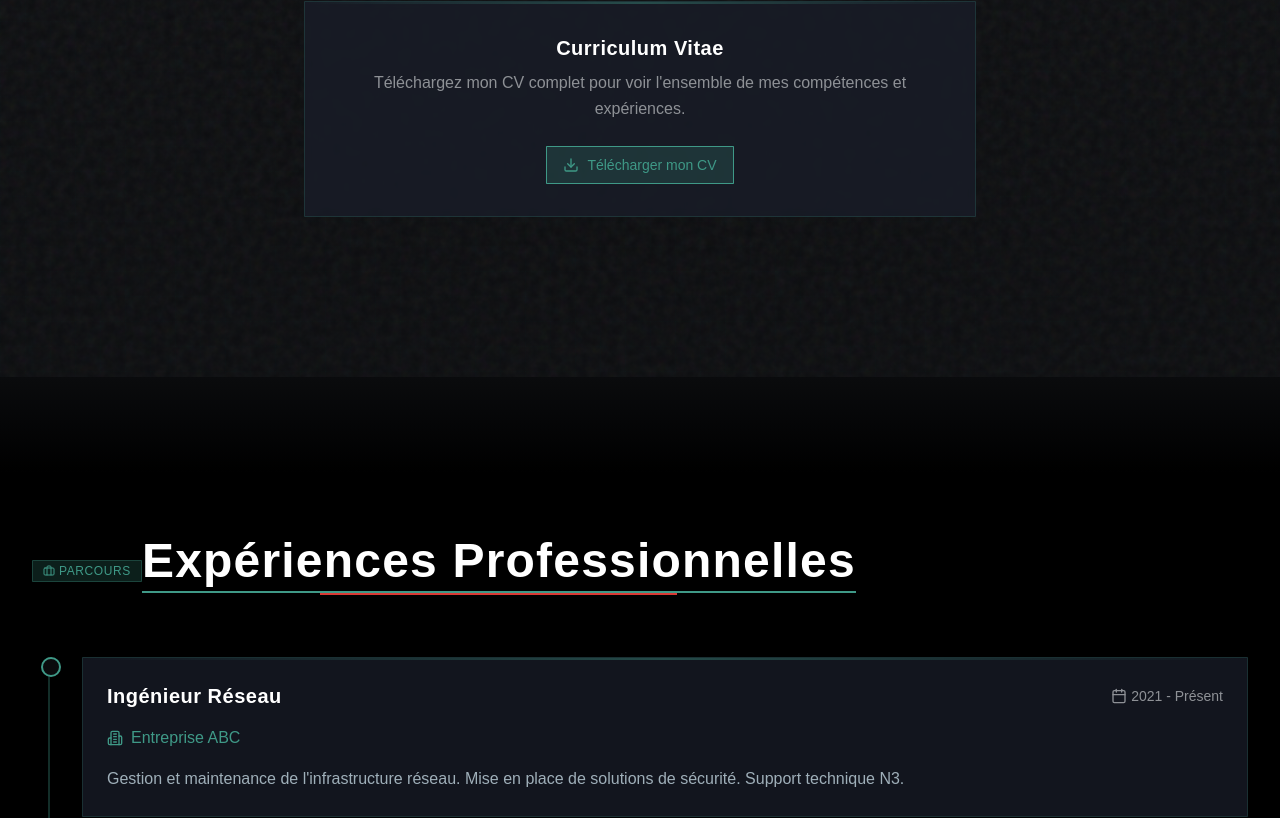
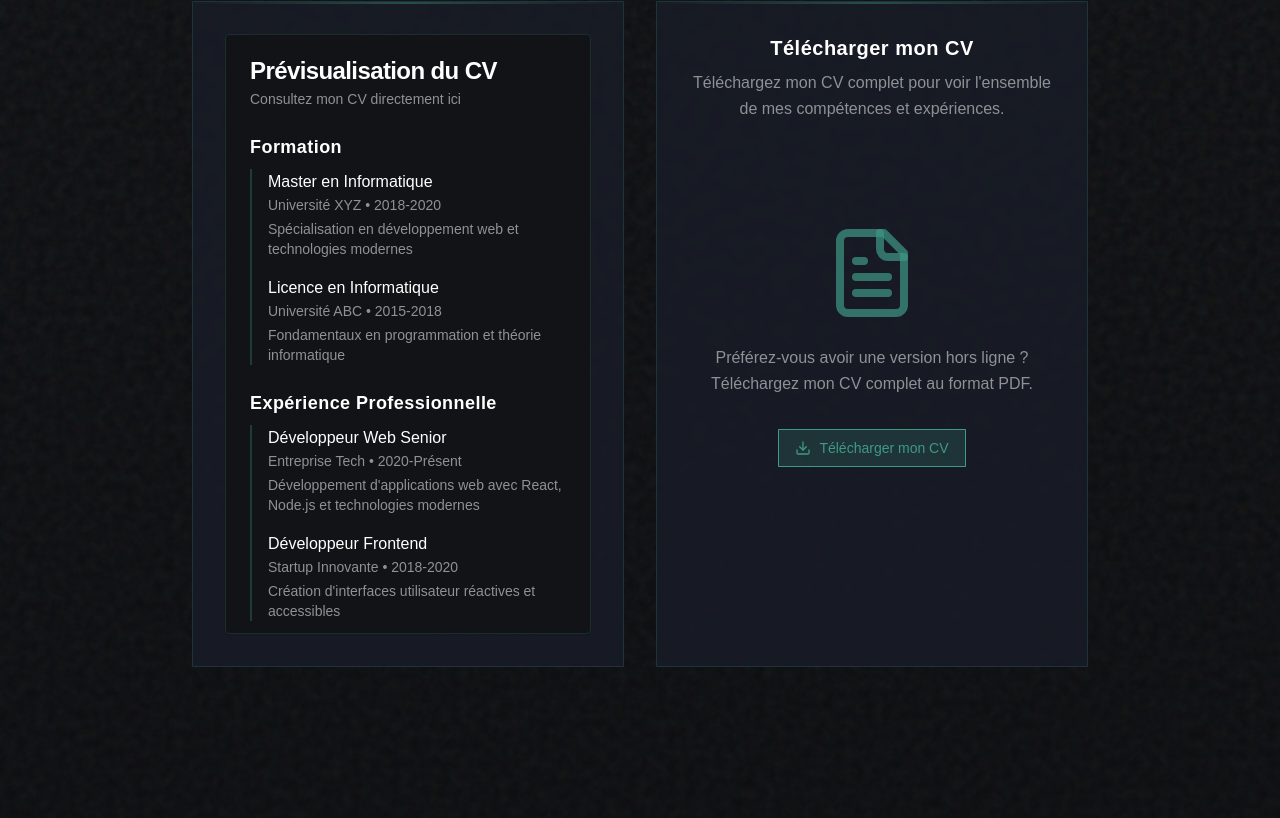
Before and after one commit to Coockiepickle/portfolio-mw-en, a React (Vite) app: page / in a window 1280 px wide. Shown: the part 5205-6023 px from the top of the page. Built offline with nearby package versions, Linux system fonts and the light colour scheme.

Commit message:
Display resume on site
The resume can now be displayed directly on the site, while retaining the download button functionality.

```diff
--- a/src/components/Resume.tsx
+++ b/src/components/Resume.tsx
@@ -2,9 +2,12 @@
 import { useState, useEffect } from 'react';
 import { FileText, Download } from 'lucide-react';
 import { cn } from '@/lib/utils';
+import { Card, CardContent, CardHeader, CardTitle, CardDescription } from '@/components/ui/card';
+import { useToast } from '@/hooks/use-toast';
 
 const Resume = () => {
   const [isVisible, setIsVisible] = useState(false);
+  const { toast } = useToast();
 
   useEffect(() => {
     const handleScroll = () => {
@@ -23,6 +26,15 @@ const Resume = () => {
     return () => window.removeEventListener('scroll', handleScroll);
   }, []);
 
+  const handleDownload = (e: React.MouseEvent) => {
+    e.preventDefault();
+    toast({
+      title: "Téléchargement du CV",
+      description: "Le téléchargement va commencer dans quelques instants",
+    });
+    // Here you would add actual download functionality
+  };
+
   return (
     <section id="resume" className="relative py-24 overflow-hidden">
       <div className="absolute inset-0 mw-grid-pattern opacity-30"></div>
@@ -37,21 +49,84 @@ const Resume = () => {
         </div>
 
         <div className={cn("mt-8 transition-all duration-700 delay-150 transform", isVisible ? "opacity-100 translate-y-0" : "opacity-0 translate-y-8")}>
-          <div className="flex flex-col items-center justify-center max-w-2xl mx-auto">
+          <div className="grid grid-cols-1 md:grid-cols-2 gap-8 max-w-4xl mx-auto">
+            {/* CV Preview Card */}
+            <div className="mw-card p-8 w-full hover:shadow-lg hover:shadow-mw-green/30 hover:-translate-y-2 hover:border-mw-green/50 transition-all duration-500">
+              <Card className="h-full bg-mw-dark border-mw-green/20">
+                <CardHeader>
+                  <CardTitle className="text-white">Prévisualisation du CV</CardTitle>
+                  <CardDescription className="text-mw-lightgray">Consultez mon CV directement ici</CardDescription>
+                </CardHeader>
+                <CardContent className="h-[500px] overflow-auto">
+                  <div className="space-y-6 text-mw-lightgray">
+                    {/* Formation */}
+                    <div>
+                      <h3 className="text-lg font-semibold text-white mb-2">Formation</h3>
+                      <div className="pl-4 border-l-2 border-mw-green/30 space-y-4">
+                        <div>
+                          <p className="text-white">Master en Informatique</p>
+                          <p className="text-sm">Université XYZ • 2018-2020</p>
+                          <p className="text-sm mt-1">Spécialisation en développement web et technologies modernes</p>
+                        </div>
+                        <div>
+                          <p className="text-white">Licence en Informatique</p>
+                          <p className="text-sm">Université ABC • 2015-2018</p>
+                          <p className="text-sm mt-1">Fondamentaux en programmation et théorie informatique</p>
+                        </div>
+                      </div>
+                    </div>
+
+                    {/* Expérience */}
+                    <div>
+                      <h3 className="text-lg font-semibold text-white mb-2">Expérience Professionnelle</h3>
+                      <div className="pl-4 border-l-2 border-mw-green/30 space-y-4">
+                        <div>
+                          <p className="text-white">Développeur Web Senior</p>
+                          <p className="text-sm">Entreprise Tech • 2020-Présent</p>
+                          <p className="text-sm mt-1">Développement d'applications web avec React, Node.js et technologies modernes</p>
+                        </div>
+                        <div>
+                          <p className="text-white">Développeur Frontend</p>
+                          <p className="text-sm">Startup Innovante • 2018-2020</p>
+                          <p className="text-sm mt-1">Création d'interfaces utilisateur réactives et accessibles</p>
+                        </div>
+                      </div>
+                    </div>
+
+                    {/* Compétences */}
+                    <div>
+                      <h3 className="text-lg font-semibold text-white mb-2">Compétences Techniques</h3>
+                      <div className="grid grid-cols-2 gap-2">
+                        <div className="bg-mw-darker p-2 rounded text-center">React</div>
+                        <div className="bg-mw-darker p-2 rounded text-center">TypeScript</div>
+                        <div className="bg-mw-darker p-2 rounded text-center">Node.js</div>
+                        <div className="bg-mw-darker p-2 rounded text-center">Tailwind CSS</div>
+                        <div className="bg-mw-darker p-2 rounded text-center">Git</div>
+                        <div className="bg-mw-darker p-2 rounded text-center">UI/UX Design</div>
+                      </div>
+                    </div>
+                  </div>
+                </CardContent>
+              </Card>
+            </div>
+
+            {/* Download Card */}
             <div className="mw-card p-8 w-full hover:shadow-lg hover:shadow-mw-green/30 hover:-translate-y-2 hover:border-mw-green/50 transition-all duration-500">
               <div className="text-center mb-6">
-                <h3 className="text-xl font-bold text-white mb-2">Curriculum Vitae</h3>
+                <h3 className="text-xl font-bold text-white mb-2">Télécharger mon CV</h3>
                 <p className="text-mw-lightgray">Téléchargez mon CV complet pour voir l'ensemble de mes compétences et expériences.</p>
               </div>
 
-              <div className="text-center">
+              <div className="flex flex-col items-center justify-center h-[400px]">
+                <FileText className="w-24 h-24 text-mw-green/70 mb-6" />
+                <p className="text-mw-lightgray mb-8 text-center">
+                  Préférez-vous avoir une version hors ligne ? <br />
+                  Téléchargez mon CV complet au format PDF.
+                </p>
                 <a
                   href="#"
                   className="mw-button-primary inline-flex items-center justify-center"
-                  onClick={(e) => {
-                    e.preventDefault();
-                    alert("Fonctionnalité de téléchargement à venir - ajoutez votre PDF de CV ici");
-                  }}
+                  onClick={handleDownload}
                 >
                   <Download className="w-4 h-4 mr-2" />
                   Télécharger mon CV
```
